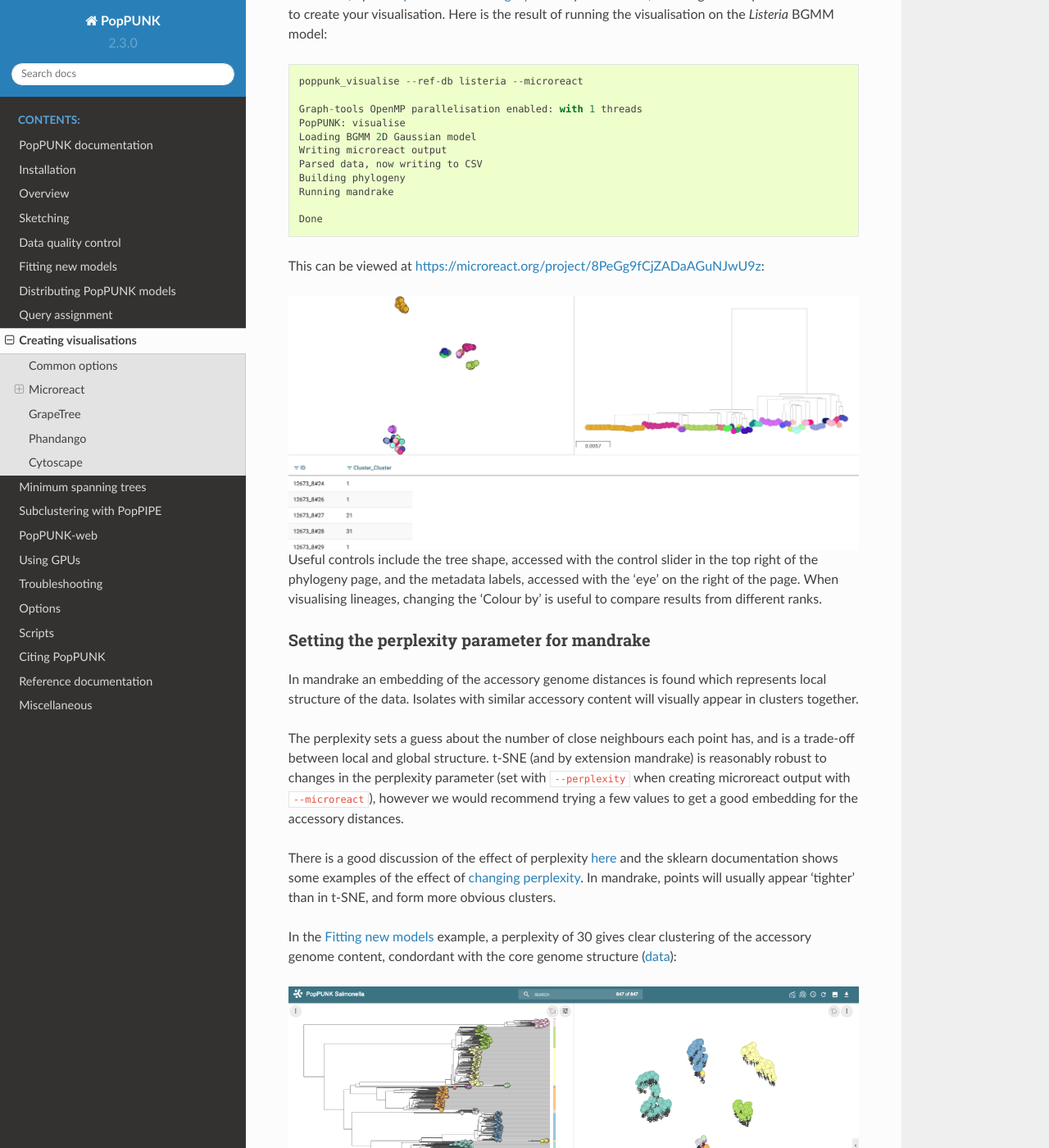
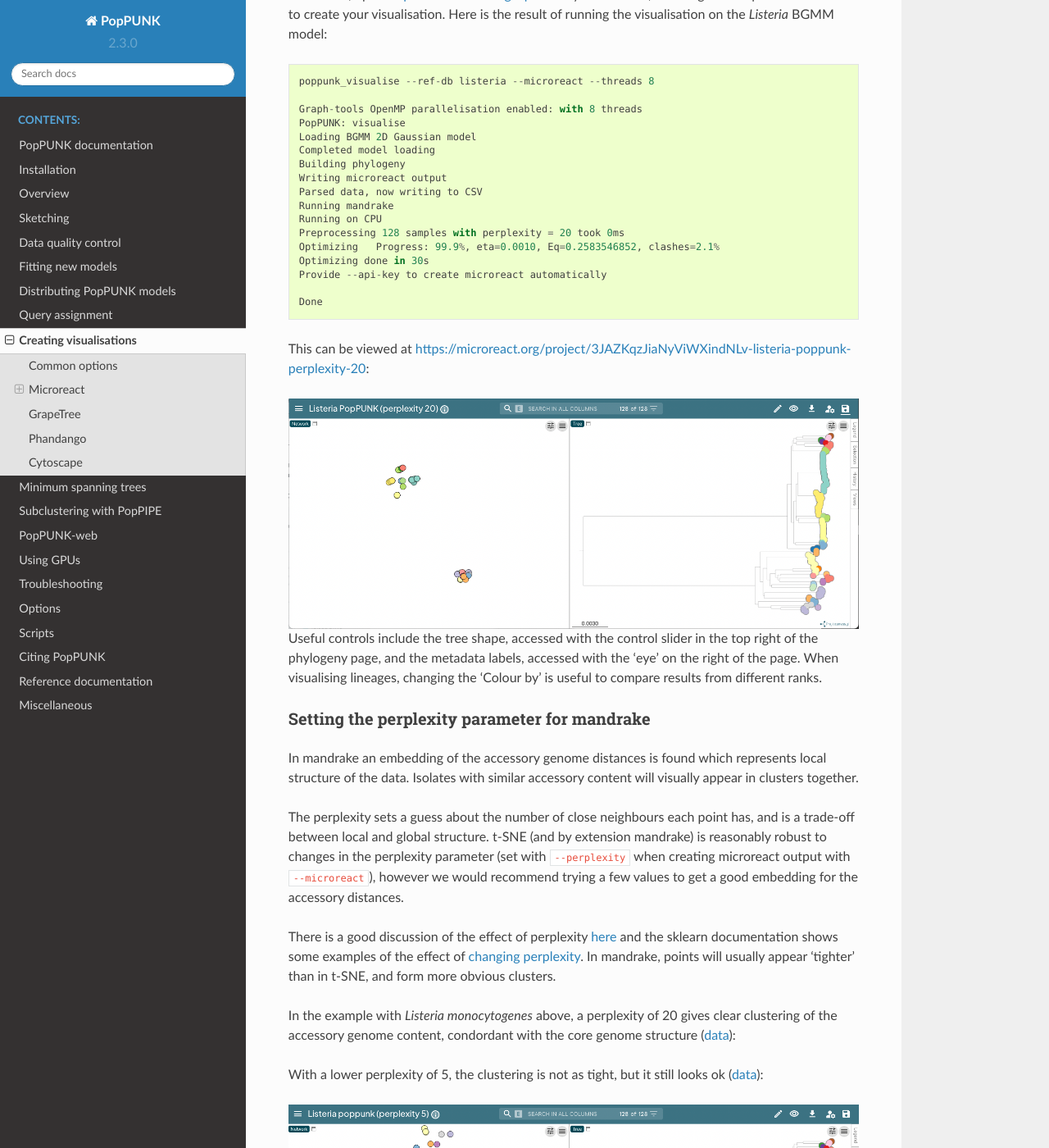
Before and after one commit to bacpop/PopPUNK, a Sphinx documentation site: the page built from docs/visualisation.rst, in a window 1280 px wide and 1400 px high, scrolled down 2537 px. Shown: the whole window at 82% size. Built offline with Sphinx 7.4.7 and the Read the Docs theme 2.0.0, drawn with Linux system fonts in a browser that asks for light colours; some of the changed text lies outside the part shown.

Commit message:
Update visualisation docs with mandrake

```diff
--- a/docs/visualisation.rst
+++ b/docs/visualisation.rst
@@ -88,21 +88,27 @@ Otherwise, open https://microreact.org/upload in your browser, and drag and drop
 to create your visualisation. Here is the result of running the visualisation on the
 *Listeria* BGMM model::
 
-   poppunk_visualise --ref-db listeria --microreact
+    poppunk_visualise --ref-db listeria --microreact --threads 8
 
-   Graph-tools OpenMP parallelisation enabled: with 1 threads
-   PopPUNK: visualise
-   Loading BGMM 2D Gaussian model
-   Writing microreact output
-   Parsed data, now writing to CSV
-   Building phylogeny
-   Running mandrake
+    Graph-tools OpenMP parallelisation enabled: with 8 threads
+    PopPUNK: visualise
+    Loading BGMM 2D Gaussian model
+    Completed model loading
+    Building phylogeny
+    Writing microreact output
+    Parsed data, now writing to CSV
+    Running mandrake
+    Running on CPU
+    Preprocessing 128 samples with perplexity = 20 took 0ms
+    Optimizing	 Progress: 99.9%, eta=0.0010, Eq=0.2583546852, clashes=2.1%
+    Optimizing done in 30s
+    Provide --api-key to create microreact automatically
 
-   Done
+    Done
 
-This can be viewed at https://microreact.org/project/8PeGg9fCjZADaAGuNJwU9z:
+This can be viewed at https://microreact.org/project/3JAZKqzJiaNyViWXindNLv-listeria-poppunk-perplexity-20:
 
-.. image:: images/listeria_microreact.png
+.. image:: images/microreact.png
    :alt:  Microreact page for Listeria monocytogenes
    :align: center
 
@@ -131,15 +137,11 @@ and the sklearn documentation shows some examples of the effect of `changing
 perplexity <http://scikit-learn.org/stable/auto_examples/manifold/plot_t_sne_perplexity.html>`__.
 In mandrake, points will usually appear 'tighter' than in t-SNE, and form more obvious clusters.
 
-In the :doc:`model_fitting` example, a perplexity of 30 gives clear clustering of
-the accessory genome content, condordant with the core genome structure (`data <https://microreact.org/project/Skg0j9sjz>`__):
+In the example with *Listeria monocytogenes* above, a perplexity of 20 gives clear clustering of
+the accessory genome content, condordant with the core genome structure (`data <https://microreact.org/project/3JAZKqzJiaNyViWXindNLv-listeria-poppunk-perplexity-20>`__):
 
-.. image:: images/microreact.png
-   :alt:  Microreact plot of results with perplexity = 30
-   :align: center
-
-With a lower perplexity of 5, the clustering is too loose, and the strain
-structure cannot clearly be seen (`data <https://microreact.org/project/S1RwpK9if>`__):
+With a lower perplexity of 5, the clustering is not as tight, but it still looks ok
+(`data <https://microreact.org/project/tXHmDR4NRfmTeemfjqbzip-listeria-poppunk-perplexity-5>`__):
 
 .. image:: images/microreact_perplexity5.png
    :alt:  Microreact plot of results with perplexity = 5
```
Also changed, not shown: other parts of docs/visualisation.rst (+1 -1 lines), docs/images/listeria_microreact.png (deleted), docs/images/microreact.png, docs/images/microreact_perplexity5.png.
